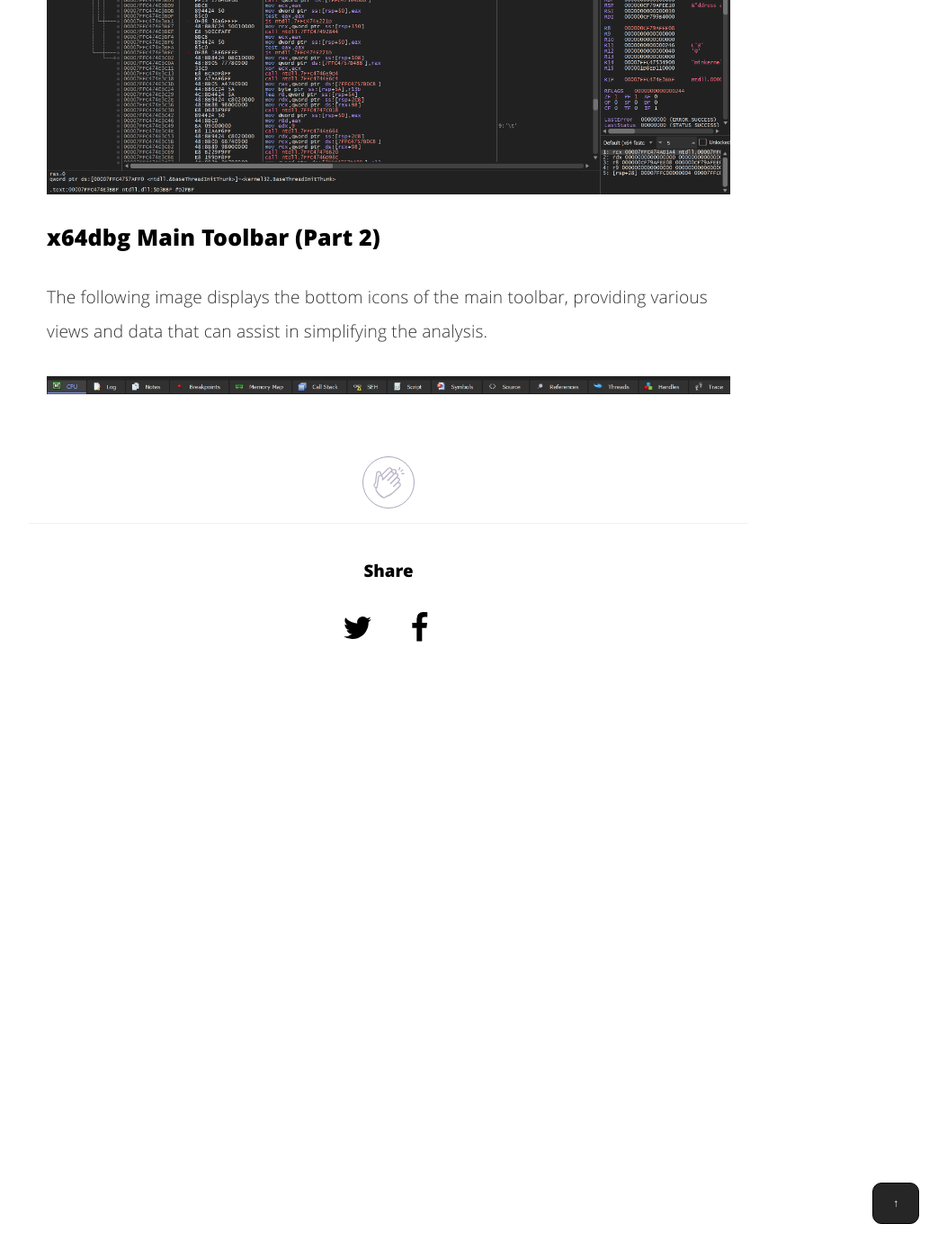
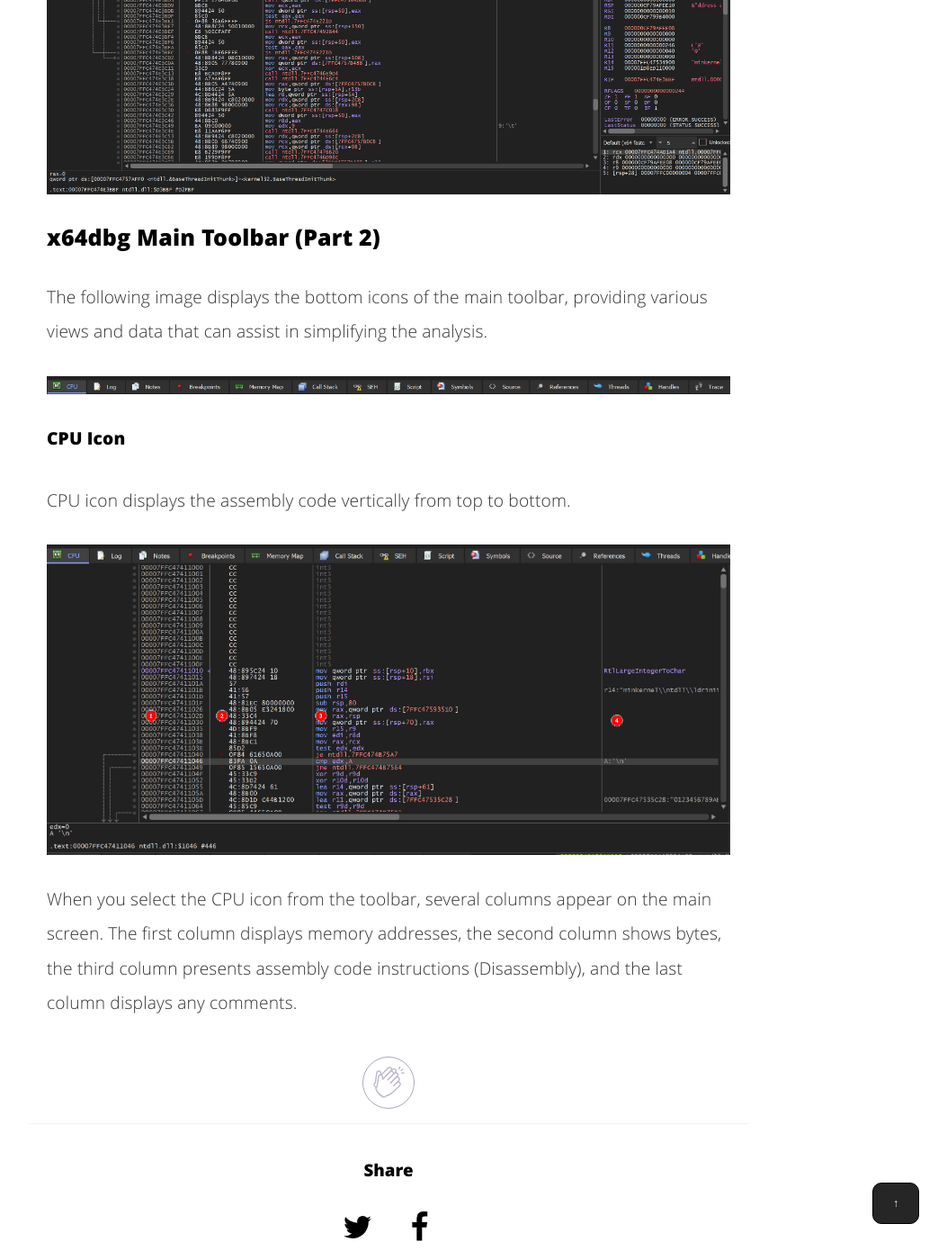
Before and after one commit to nickvourd/nickvourd.github.io, a Jekyll site: the page built from _posts/2023-10-18-x64dbg-intro.md, in a window 1280 px wide and 1400 px high, scrolled down 8050 px. Shown: the whole window at 90% size, without its empty margins (208-1261 px from the left). Built offline with Jekyll 4.4.1, drawn with Linux system fonts in a browser that asks for light colours.

Commit message:
Edit 2023-10-18 x64dbg (My first baby steps)

```diff
--- a/_posts/2023-10-18-x64dbg-intro.md
+++ b/_posts/2023-10-18-x64dbg-intro.md
@@ -425,6 +425,14 @@
 
 <img src="/assets/img/post-img/18-10-2023/x64dbg-Icons-Toolbar.png" class="post-images" alt="x64dbg Icons Toolbar">
 
+<h4>CPU Icon</h4>
+
+<p>CPU icon displays the assembly code vertically from top to bottom.</p>
+
+<img src="/assets/img/post-img/18-10-2023/x64dbg-CPU-Icon.png" class="post-images" alt="x64dbg CPU Icon">
+
+<p>When you select the CPU icon from the toolbar, several columns appear on the main screen. The first column displays memory addresses, the second column shows bytes, the third column presents assembly code instructions (Disassembly), and the last column displays any comments.</p>
+
 <br />
 <div align="center">
 <!-- add the button!-->
```
Also changed, not shown: assets/img/post-img/18-10-2023/x64dbg-CPU-Icon.png (added).
